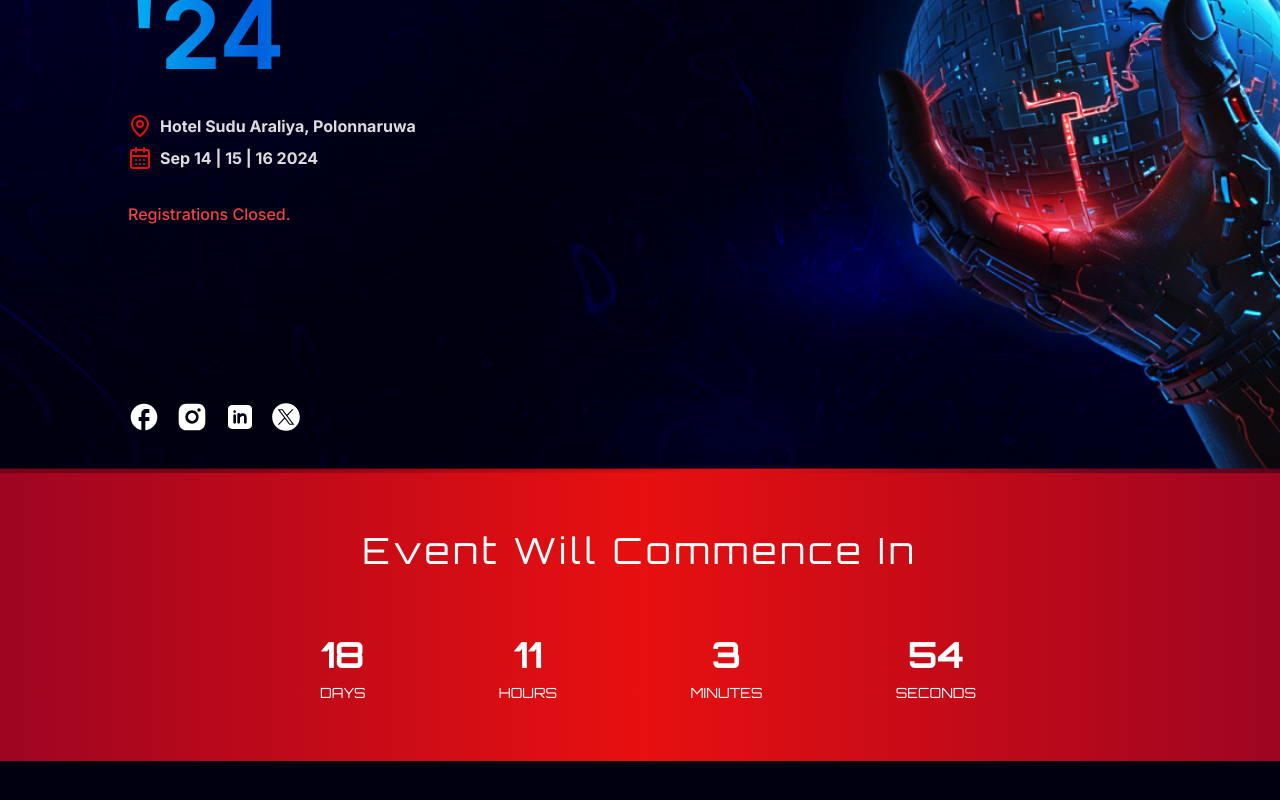
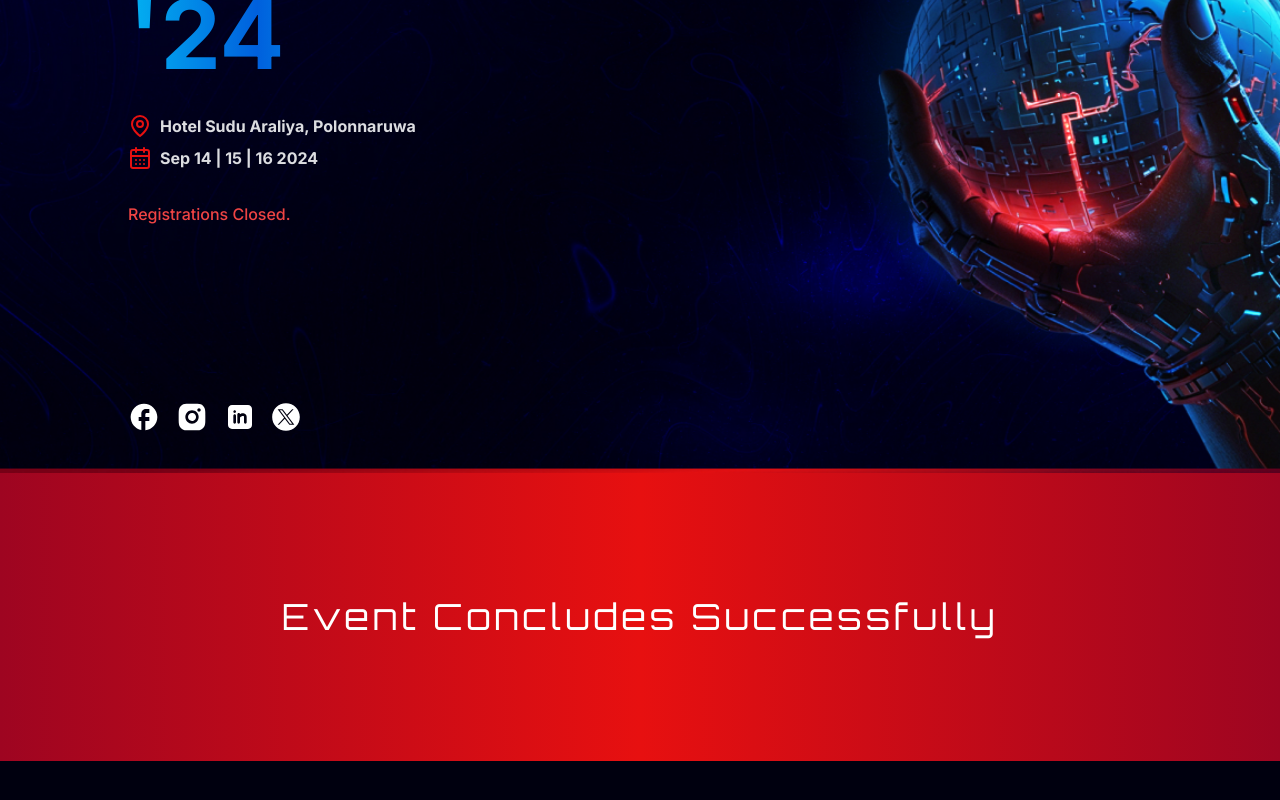
Before and after one commit to Pushpitha17/slsywc-site, a Next.js app: page / in a window 1280 px wide. Shown: the part 328-1128 px from the top of the page. Built offline with nearby package versions, Linux system fonts and the light colour scheme.

Commit message:
fix : update countdown message and comment out container div

```diff
--- a/src/components/Sections/Countdown.tsx
+++ b/src/components/Sections/Countdown.tsx
@@ -84,10 +84,10 @@ const CountdownTimer: React.FC<CountdownTimerProps> = ({ targetDate }) => {
     <div
       ref={ref}
       className="flex flex-col justify-center items-center space-x-4 text-white bg-main-gradient h-56 md:h-72"
-    > <div className="mb-8 md:mb-16 text-xl md:text-4xl tracking-widest">
-        <p className={orbitron.className}>Event Will Commence In</p>
+    > <div className=" text-xl md:text-4xl tracking-widest">
+        <p className={orbitron.className}>Event Concludes Successfully</p>
     </div>
-      <div className="container flex justify-between max-w-[720px]">
+      {/* <div className="container flex justify-between max-w-[720px]">
         {(Object.entries(counts) as [keyof Counts, number][]).map(
           ([unit, value]) => (
             <div key={unit} className={`${orbitron.className} text-center`}>
@@ -98,7 +98,7 @@ const CountdownTimer: React.FC<CountdownTimerProps> = ({ targetDate }) => {
             </div>
           )
         )}
-      </div>
+      </div> */}
     </div>
   )
 }
```
